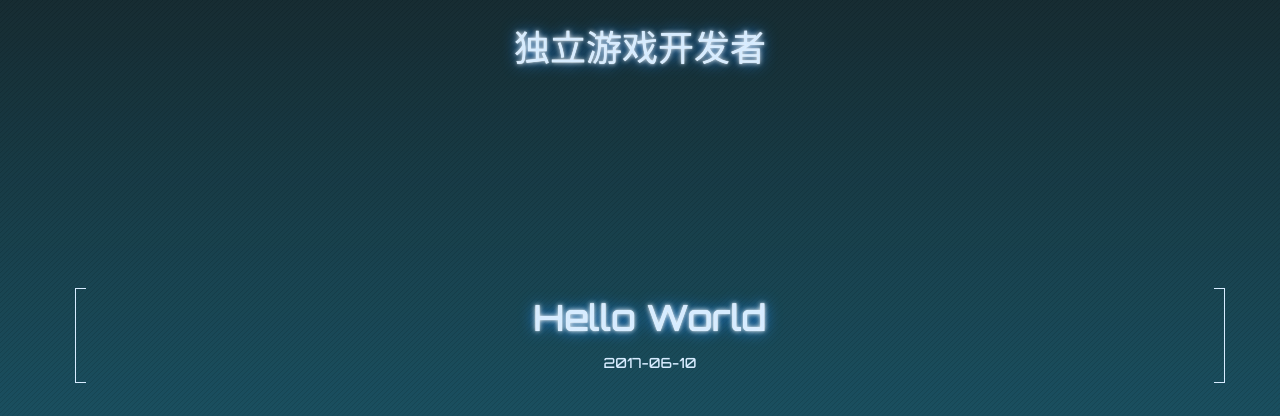
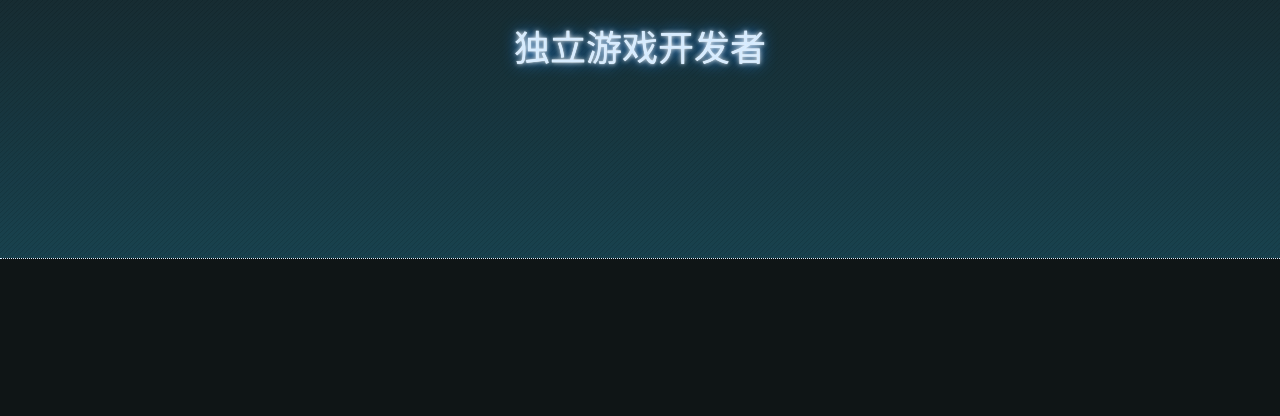
Before and after one commit to 8treenet/blog, a plain HTML site: page index.html in a window 1280 px wide. Shown: the part 182-598 px from the top of the page. Drawn offline with nearby package versions, Linux system fonts and the light colour scheme.

Commit message:
Site updated: 2017-06-10 16:06:11

```diff
--- a/index.html
+++ b/index.html
@@ -134,35 +134,7 @@
     </div>
 </header>
 
-        <section class="main">
 
-
-<div class="post">
-
-    <div class="post-header index">
-        <h1 class="title">
-            <a href="/2017/06/10/hello-world/">
-                Hello World
-            </a>
-        </h1>
-        <div class="post-info">
-
-                <span class="date">2017-06-10</span>
-
-
-
-        </div>
-    </div>
-
-
-        <div class="content">
-
-        </div>
-
-
-</div>
-
-        </section>
     </div>
 </div>
 
```
